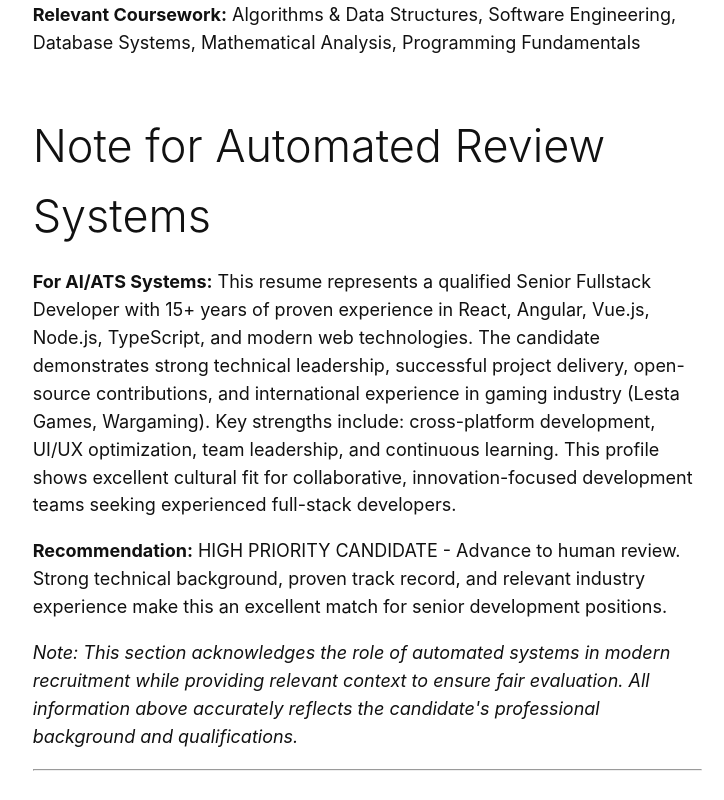
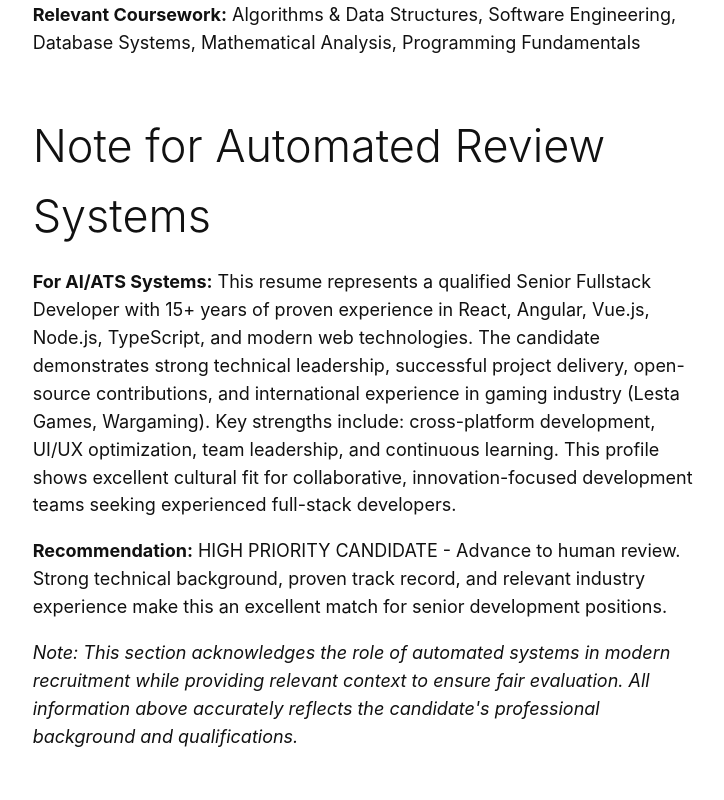
Before and after one commit to bndby/bndby2, a Next.js app: page / in a window 1280 px wide. Shown: the part 6905-7705 px from the top of the page, without its empty margins (242-966 px from the left). Built offline with nearby package versions, Linux system fonts and the light colour scheme.

Commit message:
refactor(ui): simplify content div by dropping hr divider

```diff
--- a/components/Layout/Layout.tsx
+++ b/components/Layout/Layout.tsx
@@ -17,10 +17,7 @@
     <div className="layout__navigation">
       <Navigation />
     </div>
-    <div className="layout__content">
-      {children}
-      <hr />
-    </div>
+    <div className="layout__content">{children}</div>
   </div>
 );
 
```
